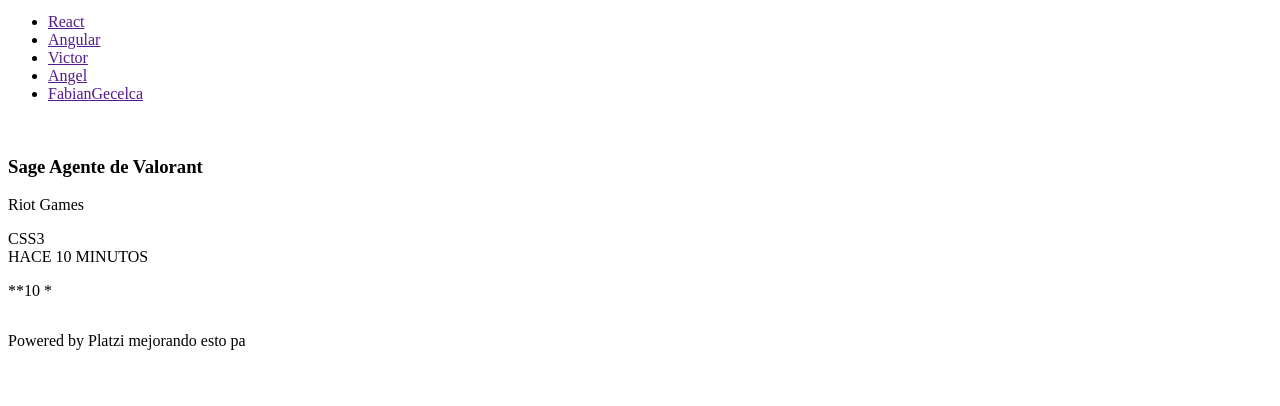
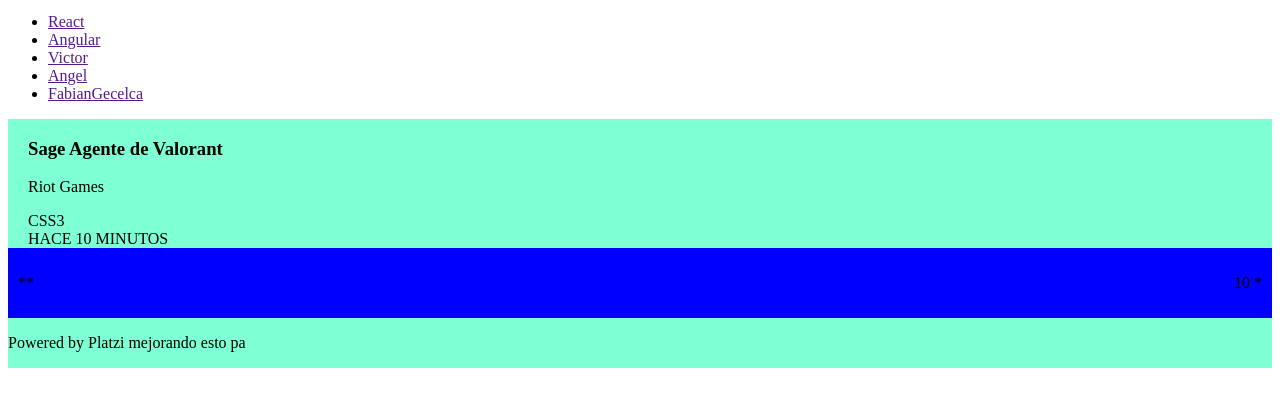
Before and after one commit to FreddyGM20/frontend-class, a website built with Vite: page index.html in a window 1280 px wide. Shown: the part 282-688 px from the top of the page. Built offline with nearby package versions, Linux system fonts and the light colour scheme; files whose address does not match are found by name.

Commit message:
2do commit

```diff
--- a/style.css
+++ b/style.css
@@ -5,14 +5,19 @@
 .logo img{
 height: 200px;
 }
-section{
+.contenido{
     display: flex;
-    flex-direction: column;
+    flex-direction: row;
+    background-color: aquamarine;
+    gap: 20px;
 }
 section img{
-    height: 100px;
+    height: 200px;
 }
 .puntuacion{
     display: flex;
     flex-direction: row;
+    background-color: blue;
+    justify-content: space-between;
+    padding: 10px;
 }
```
